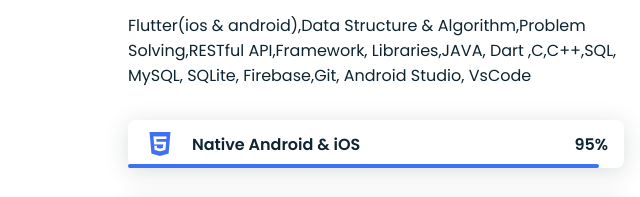
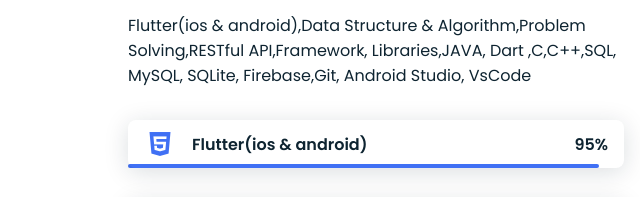
Before and after one commit to Nurullah1995/my_profile, a plain HTML site: page index.html in a window 1280 px wide. Shown: the part 1583-1780 px from the top of the page, 0-640 px from the left. Drawn offline with nearby package versions, Linux system fonts and the light colour scheme.

Commit message:
Update index.html

```diff
--- a/index.html
+++ b/index.html
@@ -87,7 +87,7 @@ applications.</p>
                         <div class="skills__data">
                             <div class="skills__names">
                                 <i class='bx bxl-html5 skills__icon'></i>
-                                <span class="skills__name">Native Android & iOS</span>
+                                <span class="skills__name">Flutter(ios & android)</span>
                             </div>
                             <div class="skills__bar skills__html">
 
```
